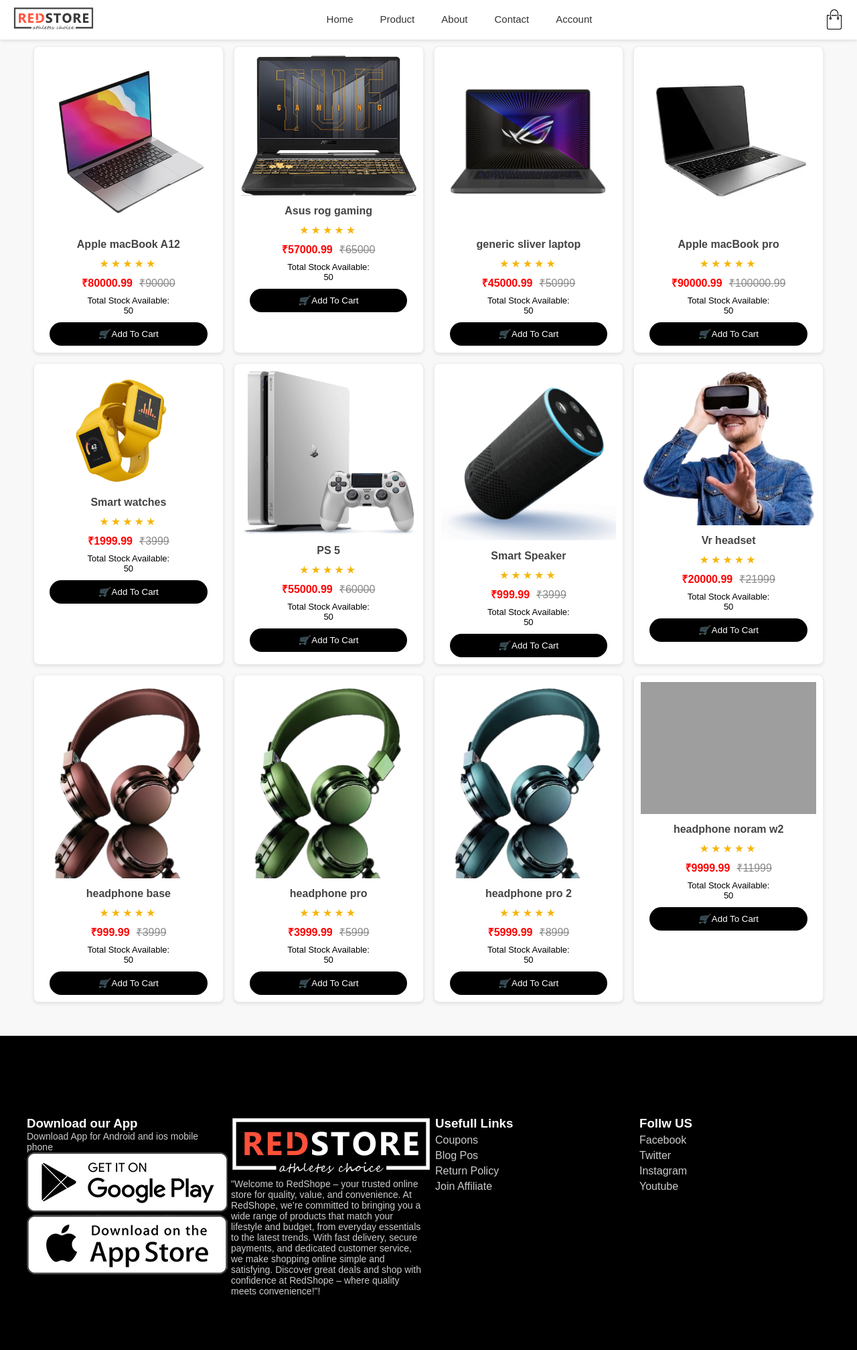
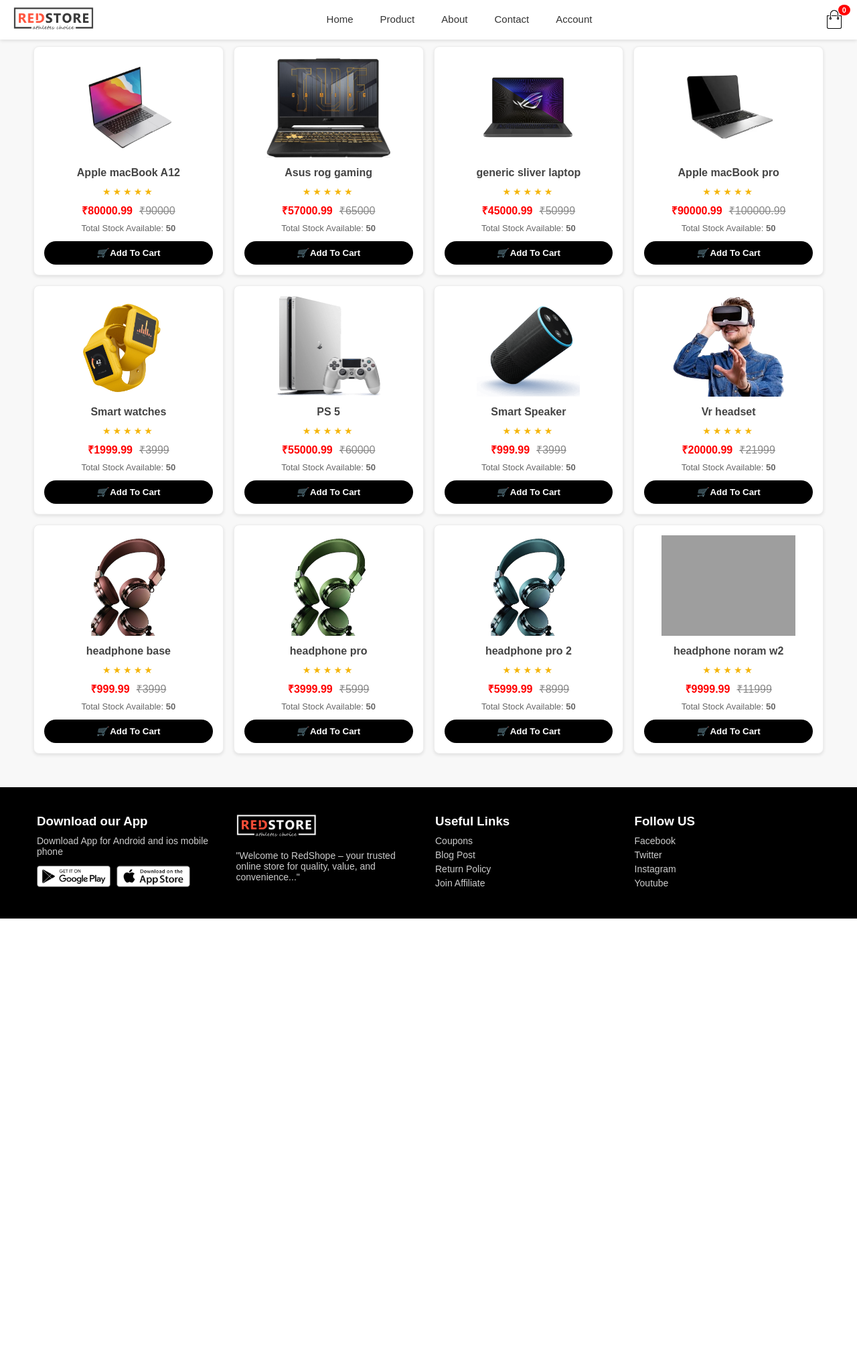
Before and after one commit to GorNarendrasinh/E-commerce-Website, a Flask app: page /electronics in a window 1280 px wide. Shown: the whole page at 67% size. After the commit the page ends 1371 px from the top, so only its background shows below. Run offline with Flask 3, Linux system fonts and the light colour scheme; some libraries are stand-ins or nearby versions; grey boxes are pictures that could not be loaded.

Commit message:
Update electronics.html

```diff
--- a/templates/electronics.html
+++ b/templates/electronics.html
@@ -3,13 +3,9 @@
 <head>
     <meta charset="UTF-8">
     <meta name="viewport" content="width=device-width, initial-scale=1.0">
-    <title>Document</title>
+    <title>RedShope - Store</title>
     <style>
-
-     /* Reset default browser styles */
-/* === NAVIGATION BAR STYLES === */
-/* Base Reset */
-/* ===== RESET ===== */
+        /* ===== RESET & NORMAL THEME ===== */
         * {
           margin: 0;
           padding: 0;
@@ -20,6 +16,13 @@
         body {
           overflow-x: hidden;
           background-color: #f8f8f8;
+          color: #333;
+        }
+
+        .container {
+          max-width: 1200px;
+          margin: auto;
+          padding: 0 15px;
         }
 
         /* ===== NAVBAR ===== */
@@ -59,14 +62,60 @@
           border-radius: 4px;
         }
 
+        /* Right Actions Wrapper */
+        .nav-right-actions {
+          display: flex;
+          align-items: center;
+          gap: 15px;
+        }
+
+        /* Cart & Badge Container */
+        .cart-container {
+          position: relative;
+          display: flex;
+          align-items: center;
+          cursor: pointer;
+        }
+
         .cart {
           width: 28px;
+          height: 28px;
+          object-fit: contain;
+        }
+
+        .cart-count {
+          position: absolute;
+          top: -8px;
+          right: -10px;
+          background: red;
+          color: white;
+          font-size: 11px;
+          padding: 2px 6px;
+          border-radius: 50%;
+          font-weight: bold;
+        }
+
+        /* Mobile Hamburger Menu Icon */
+        .menu-toggle {
+          display: none;
+          flex-direction: column;
+          cursor: pointer;
+          gap: 5px;
+          padding: 5px;
+        }
+
+        .menu-toggle span {
+          width: 25px;
+          height: 3px;
+          background: #333;
+          border-radius: 2px;
+          transition: 0.3s;
         }
 
         /* ===== SECTION HEADINGS ===== */
         .man, .women {
           background-color: lightpink;
-  padding: 10px;
+          padding: 10px 20px;
           text-align: center;
           margin: 30px auto;
           width: fit-content;
@@ -79,7 +128,6 @@
           max-width: 1200px;
           margin: auto;
           padding: 10px;
-
           display: grid;
           grid-template-columns: repeat(4, 1fr);
           gap: 15px;
@@ -90,7 +138,7 @@
           width: 100%;
           background: #fff;
           border-radius: 8px;
-  padding: 10px;
+          padding: 15px;
           text-align: center;
           border: 1px solid #eee;
           box-shadow: 0 2px 5px rgba(0,0,0,0.1);
@@ -99,13 +147,14 @@
 
         .card:hover {
           transform: translateY(-5px);
+          box-shadow: 0 5px 15px rgba(0,0,0,0.15);
         }
 
         .card img {
           width: 100%;
-  height: auto;        /* IMPORTANT */
-  object-fit: contain; /* full image show */
-  background: #fff;    /* optional (empty space clean dikhega) */
+          height: 150px;
+          object-fit: contain;
+          background: #fff;
         }
 
         .card h2 {
@@ -119,7 +168,7 @@
           content: "★★★★★";
           letter-spacing: 3px;
           color: #f5b50a;
-  font-size: 16px;
+          font-size: 14px;
         }
 
         /* ===== PRICE ===== */
@@ -143,7 +192,17 @@
         /* ===== STOCK ===== */
         .productstockelm {
           font-size: 13px;
-  margin-bottom: 10px;
+          margin-bottom: 12px;
+          color: #666;
+        }
+
+        .productpropty {
+          display: inline;
+        }
+
+        .productstock {
+          display: inline;
+          font-weight: bold;
         }
 
         /* ===== BUTTON ===== */
@@ -152,10 +211,11 @@
           color: white;
           border: none;
           padding: 10px;
-  width: 90%;
+          width: 100%;
           border-radius: 20px;
           cursor: pointer;
           transition: 0.3s;
+          font-weight: bold;
         }
 
         .addtocartbtn:hover {
@@ -174,6 +234,7 @@
           display: flex;
           flex-wrap: wrap;
           gap: 20px;
+          justify-content: space-between;
         }
 
         .footer .roww > div {
@@ -181,50 +242,80 @@
           min-width: 200px;
         }
 
-.footer p {
+        .footer p, .footer ul li {
           font-size: 14px;
           color: #ccc;
+          margin: 5px 0;
+        }
+
+        .footer h3 {
+          margin-bottom: 10px;
+          color: #fff;
         }
 
         .footer ul {
           list-style: none;
         }
 
-.footer ul li {
-  margin: 5px 0;
-  color: #ccc;
+        .app img {
+          width: 110px;
+          margin-top: 8px;
+          display: inline-block;
+          margin-right: 5px;
         }
 
         /* ===== RESPONSIVE ===== */
-
-/* Tablet */
         @media (max-width: 992px) {
           .continer {
             grid-template-columns: repeat(3, 1fr);
           }
         }
 
-/* Mobile */
         @media (max-width: 600px) {
+          .menu-toggle {
+            display: flex; /* Display hamburger menu icon on mobile */
+          }
 
-  .continer {
-    grid-template-columns: repeat(2, 1fr); /* ✅ 2 cards */
+          /* Hide nav by default on mobile and style dropdown */
+          nav {
+            position: absolute;
+            top: 60px;
+            left: 0;
+            width: 100%;
+            background: #fff;
+            box-shadow: 0 4px 6px rgba(0,0,0,0.1);
+            max-height: 0;
+            overflow: hidden;
+            transition: max-height 0.3s ease-in-out;
+          }
+
+          /* Show dropdown when toggled via JS */
+          nav.active {
+            max-height: 300px;
           }
 
           nav ul {
-    display: none; /* simple mobile fix */
+            flex-direction: column;
+            align-items: center;
+            padding: 15px 0;
+            gap: 15px;
+          }
+
+          .continer {
+            grid-template-columns: repeat(2, 1fr);
+            gap: 10px;
           }
 
           .card img {
-    height: 140px;
+            height: 120px;
           }
 
           .card h2 {
-    font-size: 14px;
+            font-size: 13px;
           }
 
           .addtocartbtn {
-    font-size: 12px;
+            font-size: 11px;
             padding: 8px;
           }
 
@@ -233,17 +324,17 @@
             text-align: center;
           }
         }
-
     </style>
 </head>
 <body>
+
   <div class="header">
-  <div class="container">
     <div class="navbar">
       <div class="logo">
-      <img src="/static/images/logo.png"width="130px">
+        <a href="/"><img src="static/images/logo.png" alt="Logo"></a>
       </div>
-     <nav>
+      <!-- Added id="nav-links" here -->
+      <nav id="nav-links">
         <ul>
           <li><a href="/">Home</a></li>
           <li><a href="#productpage">Product</a></li>
@@ -251,294 +342,276 @@
           <li><a href="/contact">Contact</a></li>
           <li><a href="/account">Account</a></li>
         </ul>
-        </ul>
       </nav>
-     <img src="/static/images/cart.png" class="cart" width="30px" height="30px" >
+      <div class="nav-right-actions">
+        <a href="/addtocart" style="text-decoration: none;">
+          <div class="cart-container">
+            <img src="static/images/cart.png" class="cart" alt="Cart" width="30px" height="30px">
+            <span class="cart-count" id="cart-count">0</span>
+          </div>
+        </a>
+        <div class="menu-toggle" id="mobile-menu">
+          <span></span>
+          <span></span>
+          <span></span>
+        </div>
+      </div>
+    </div>
   </div>
 
-         <!-- all product section here  -->
+  <!-- All Product Section -->
+  <section id="productpage">
+    <div class="continer">
 
-
-       <div class="continer">
       <div class="card">
-        <img src="static/images/macbook.png">
+        <img src="static/images/macbook.png" alt="MacBook">
         <h2>Apple macBook A12</h2>
-        <div class="rating"> </div>
+        <div class="rating"></div>
         <div class="productpriceelm">
           <p class="productprice">₹80000.99</p>
           <p class="productacutleprice">₹90000</p>
         </div>
-
         <div class="productstockelm">
-            <p class="productpropty">Total Stock Available:</p>
+          <p class="productpropty">Total Stock Available: </p>
           <p class="productstock">50</p>
         </div>
-
-
-         <a href="/addtocart">  <button class="addtocartbtn">
-         <i>🛒</i> Add To Cart </button></a>
+        <button class="addtocartbtn"><i>🛒</i> Add To Cart</button>
       </div>
 
-
       <div class="card">
-        <img src="static/images/laptop5.jpg">
+        <img src="static/images/laptop5.jpg" alt="Asus ROG">
         <h2>Asus rog gaming</h2>
-        <div class="rating"> </div>
+        <div class="rating"></div>
         <div class="productpriceelm">
           <p class="productprice">₹57000.99</p>
           <p class="productacutleprice">₹65000</p>
         </div>
-
         <div class="productstockelm">
-            <p class="productpropty">Total Stock Available:</p>
+          <p class="productpropty">Total Stock Available: </p>
           <p class="productstock">50</p>
         </div>
-
-
-   <a href="/addtocart">  <button class="addtocartbtn">
-         <i>🛒</i> Add To Cart </button></a>
+        <button class="addtocartbtn"><i>🛒</i> Add To Cart</button>
       </div>
 
-
       <div class="card">
-        <img src="static/images/laptop2.png">
+        <img src="static/images/laptop2.png" alt="Generic Laptop">
         <h2>generic sliver laptop</h2>
-        <div class="rating"> </div>
+        <div class="rating"></div>
         <div class="productpriceelm">
           <p class="productprice">₹45000.99</p>
           <p class="productacutleprice">₹50999</p>
         </div>
-
         <div class="productstockelm">
-            <p class="productpropty">Total Stock Available:</p>
+          <p class="productpropty">Total Stock Available: </p>
           <p class="productstock">50</p>
         </div>
-
-
-     <a href="/addtocart">  <button class="addtocartbtn">
-         <i>🛒</i> Add To Cart </button></a>
+        <button class="addtocartbtn"><i>🛒</i> Add To Cart</button>
       </div>
 
       <div class="card">
-        <img src="static/images/laptop4.webp">
+        <img src="static/images/laptop4.webp" alt="MacBook Pro">
         <h2>Apple macBook pro</h2>
-        <div class="rating"> </div>
+        <div class="rating"></div>
         <div class="productpriceelm">
           <p class="productprice">₹90000.99</p>
           <p class="productacutleprice">₹100000.99</p>
         </div>
-
         <div class="productstockelm">
-            <p class="productpropty">Total Stock Available:</p>
+          <p class="productpropty">Total Stock Available: </p>
           <p class="productstock">50</p>
         </div>
-
-
-     <a href="/addtocart">  <button class="addtocartbtn">
-         <i>🛒</i> Add To Cart </button></a>
+        <button class="addtocartbtn"><i>🛒</i> Add To Cart</button>
       </div>
 
       <div class="card">
-        <img src="static/images/watch.png">
+        <img src="static/images/watch.png" alt="Smart Watch">
         <h2>Smart watches</h2>
-        <div class="rating"> </div>
+        <div class="rating"></div>
         <div class="productpriceelm">
           <p class="productprice">₹1999.99</p>
           <p class="productacutleprice">₹3999</p>
         </div>
-
         <div class="productstockelm">
-            <p class="productpropty">Total Stock Available:</p>
+          <p class="productpropty">Total Stock Available: </p>
           <p class="productstock">50</p>
         </div>
-
-
- <a href="/addtocart">  <button class="addtocartbtn">
-         <i>🛒</i> Add To Cart </button></a>
+        <button class="addtocartbtn"><i>🛒</i> Add To Cart</button>
       </div>
 
       <div class="card">
-        <img src="static/images/gaming.png">
+        <img src="static/images/gaming.png" alt="PS5">
         <h2>PS 5</h2>
-        <div class="rating"> </div>
+        <div class="rating"></div>
         <div class="productpriceelm">
           <p class="productprice">₹55000.99</p>
           <p class="productacutleprice">₹60000</p>
         </div>
-
         <div class="productstockelm">
-            <p class="productpropty">Total Stock Available:</p>
+          <p class="productpropty">Total Stock Available: </p>
           <p class="productstock">50</p>
         </div>
-
-
-         <a href="/addtocart">  <button class="addtocartbtn">
-  <i>🛒</i> Add To Cart </button></a>
+        <button class="addtocartbtn"><i>🛒</i> Add To Cart</button>
       </div>
 
       <div class="card">
-        <img src="static/images/speaker.png">
+        <img src="static/images/speaker.png" alt="Speaker">
         <h2>Smart Speaker</h2>
-        <div class="rating"> </div>
+        <div class="rating"></div>
         <div class="productpriceelm">
           <p class="productprice">₹999.99</p>
           <p class="productacutleprice">₹3999</p>
         </div>
-
         <div class="productstockelm">
-            <p class="productpropty">Total Stock Available:</p>
+          <p class="productpropty">Total Stock Available: </p>
           <p class="productstock">50</p>
         </div>
-
-
-         <a href="/addtocart">  <button class="addtocartbtn">
-  <i>🛒</i> Add To Cart </button></a>
+        <button class="addtocartbtn"><i>🛒</i> Add To Cart</button>
       </div>
 
       <div class="card">
-        <img src="static/images/vr.png">
+        <img src="static/images/vr.png" alt="VR">
         <h2>Vr headset</h2>
-        <div class="rating"> </div>
+        <div class="rating"></div>
         <div class="productpriceelm">
           <p class="productprice">₹20000.99</p>
           <p class="productacutleprice">₹21999</p>
         </div>
-
         <div class="productstockelm">
-            <p class="productpropty">Total Stock Available:</p>
+          <p class="productpropty">Total Stock Available: </p>
           <p class="productstock">50</p>
         </div>
+        <button class="addtocartbtn"><i>🛒</i> Add To Cart</button>
+      </div>
 
-
-         <a href="/addtocart">  <button class="addtocartbtn">
-  <i>🛒</i> Add To Cart </button></a>
-        </div>
       <div class="card">
-        <img src="static/images/headphone (1).png">
-        <h2> headphone base</h2>
-        <div class="rating"> </div>
+        <img src="static/images/headphone (1).png" alt="Headphone Base">
+        <h2>headphone base</h2>
+        <div class="rating"></div>
         <div class="productpriceelm">
           <p class="productprice">₹999.99</p>
           <p class="productacutleprice">₹3999</p>
         </div>
-
         <div class="productstockelm">
-            <p class="productpropty">Total Stock Available:</p>
+          <p class="productpropty">Total Stock Available: </p>
           <p class="productstock">50</p>
         </div>
+        <button class="addtocartbtn"><i>🛒</i> Add To Cart</button>
+      </div>
 
-
-         <a href="/addtocart">  <button class="addtocartbtn">
-  <i>🛒</i> Add To Cart </button></a>
-        </div>
       <div class="card">
-        <img src="static/images/headphone2.png">
+        <img src="static/images/headphone2.png" alt="Headphone Pro">
         <h2>headphone pro</h2>
-        <div class="rating"> </div>
+        <div class="rating"></div>
         <div class="productpriceelm">
           <p class="productprice">₹3999.99</p>
           <p class="productacutleprice">₹5999</p>
         </div>
-
         <div class="productstockelm">
-            <p class="productpropty">Total Stock Available:</p>
+          <p class="productpropty">Total Stock Available: </p>
           <p class="productstock">50</p>
         </div>
+        <button class="addtocartbtn"><i>🛒</i> Add To Cart</button>
+      </div>
 
-
-         <a href="/addtocart">  <button class="addtocartbtn">
-  <i>🛒</i> Add To Cart </button></a>
-        </div>
       <div class="card">
-        <img src="static/images/headphone3.png">
+        <img src="static/images/headphone3.png" alt="Headphone Pro 2">
         <h2>headphone pro 2</h2>
-        <div class="rating"> </div>
+        <div class="rating"></div>
         <div class="productpriceelm">
           <p class="productprice">₹5999.99</p>
           <p class="productacutleprice">₹8999</p>
         </div>
-
         <div class="productstockelm">
-            <p class="productpropty">Total Stock Available:</p>
+          <p class="productpropty">Total Stock Available: </p>
           <p class="productstock">50</p>
         </div>
+        <button class="addtocartbtn"><i>🛒</i> Add To Cart</button>
+      </div>
 
-
-         <a href="/addtocart">  <button class="addtocartbtn">
-  <i>🛒</i> Add To Cart </button></a>
-        </div>
       <div class="card">
-        <img src="static/images/headphone4.png">
+        <img src="static/images/headphone4.png" alt="Headphone Normal W2">
         <h2>headphone noram w2</h2>
-        <div class="rating"> </div>
+        <div class="rating"></div>
         <div class="productpriceelm">
           <p class="productprice">₹9999.99</p>
           <p class="productacutleprice">₹11999</p>
         </div>
-
         <div class="productstockelm">
-            <p class="productpropty">Total Stock Available:</p>
+          <p class="productpropty">Total Stock Available: </p>
           <p class="productstock">50</p>
         </div>
-
-
-         <a href="/addtocart">  <button class="addtocartbtn">
-  <i>🛒</i> Add To Cart </button></a>
-        </div>
+        <button class="addtocartbtn"><i>🛒</i> Add To Cart</button>
       </div>
 
+    </div>
+  </section>
 
-
-
-
+  <!-- Footer Section -->
   <section class="footer" id="footers">
-    <div class="footer">
     <div class="container">
       <div class="roww">
         <div class="fotterclg1">
           <h3>Download our App</h3>
           <p>Download App for Android and ios mobile phone</p>
           <div class="app">
-              <img src="static/images/play-store.png" >
-                <img src="static/images/app-store.png" >
+            <img src="static/images/play-store.png" alt="Play Store">
+            <img src="static/images/app-store.png" alt="App Store">
           </div>
         </div>
         <div class="fotterclg2">
-            <img src="static/images/logo-white.png" >
+          <img src="static/images/logo-white.png" alt="Logo White" width="120px" style="margin-bottom:10px;">
           <div class="para">
-            <p>"Welcome to RedShope – your trusted online store for quality, value, and convenience. At RedShope, we’re committed to bringing you a wide range of products that match your lifestyle and budget, from everyday essentials to the latest trends. With fast delivery, secure payments, and dedicated customer service, we make shopping online simple and satisfying. Discover great deals and shop with confidence at RedShope – where quality meets convenience!"!</p>
+            <p>"Welcome to RedShope – your trusted online store for quality, value, and convenience..."</p>
           </div>
         </div>
         <div class="fotterclg3">
-            <h3>Usefull Links</h3>
+          <h3>Useful Links</h3>
           <ul>
             <li>Coupons</li>
-           <li>Blog Pos</li>
+            <li>Blog Post</li>
             <li>Return Policy</li>
             <li>Join Affiliate</li>
-
-
           </ul>
         </div>
         <div class="fotterclg4">
-            <h3>Follw US</h3>
+          <h3>Follow US</h3>
           <ul>
             <li>Facebook</li>
             <li>Twitter</li>
             <li>Instagram</li>
             <li>Youtube</li>
-
-
           </ul>
         </div>
       </div>
     </div>
-    </div>
-
   </section>
 
+  <!-- JavaScript Logic -->
   <script>
     document.addEventListener("DOMContentLoaded", () => {
+      // 1. Mobile Menu Toggle Logic
+      const mobileMenu = document.getElementById("mobile-menu");
+      const navLinks = document.getElementById("nav-links");
+
+      if (mobileMenu && navLinks) {
+        mobileMenu.addEventListener("click", () => {
+          navLinks.classList.toggle("active");
+        });
+      }
+
+      // 2. Cart Management System
+      const cartCountBadge = document.getElementById("cart-count");
+
+      function updateCartCount() {
+        const cart = JSON.parse(localStorage.getItem("cart")) || [];
+        const totalItems = cart.reduce((sum, item) => sum + item.quantity, 0);
+        cartCountBadge.innerText = totalItems;
+      }
+
+      // Initialize badge count on load
+      updateCartCount();
+
+      // Add to Cart Event Listeners
       const addToCartButtons = document.querySelectorAll(".addtocartbtn");
 
       addToCartButtons.forEach((button, index) => {
@@ -551,8 +624,6 @@
           const originalPrice = parseFloat(card.querySelector(".productacutleprice").innerText.replace("₹", "").trim());
           const stock = parseInt(card.querySelector(".productstock").innerText.trim());
           const imageSrc = card.querySelector("img").getAttribute("src");
-
-      // Use a unique id - you can use index or better a generated id
           const id = index + 1;
 
           const productData = {
@@ -575,11 +646,18 @@
           }
 
           localStorage.setItem("cart", JSON.stringify(cart));
-     window.location.href = "/addtocart";
+
+          // Update count visually without redirecting page
+          updateCartCount();
+
+          // Button feedback animation
+          button.innerText = "✓ Added!";
+          setTimeout(() => {
+            button.innerText = "🛒 Add To Cart";
+          }, 1000);
         });
       });
     });
   </script>
-
 </body>
 </html>
```
Lines whose indentation alone changed are shown as unchanged.
